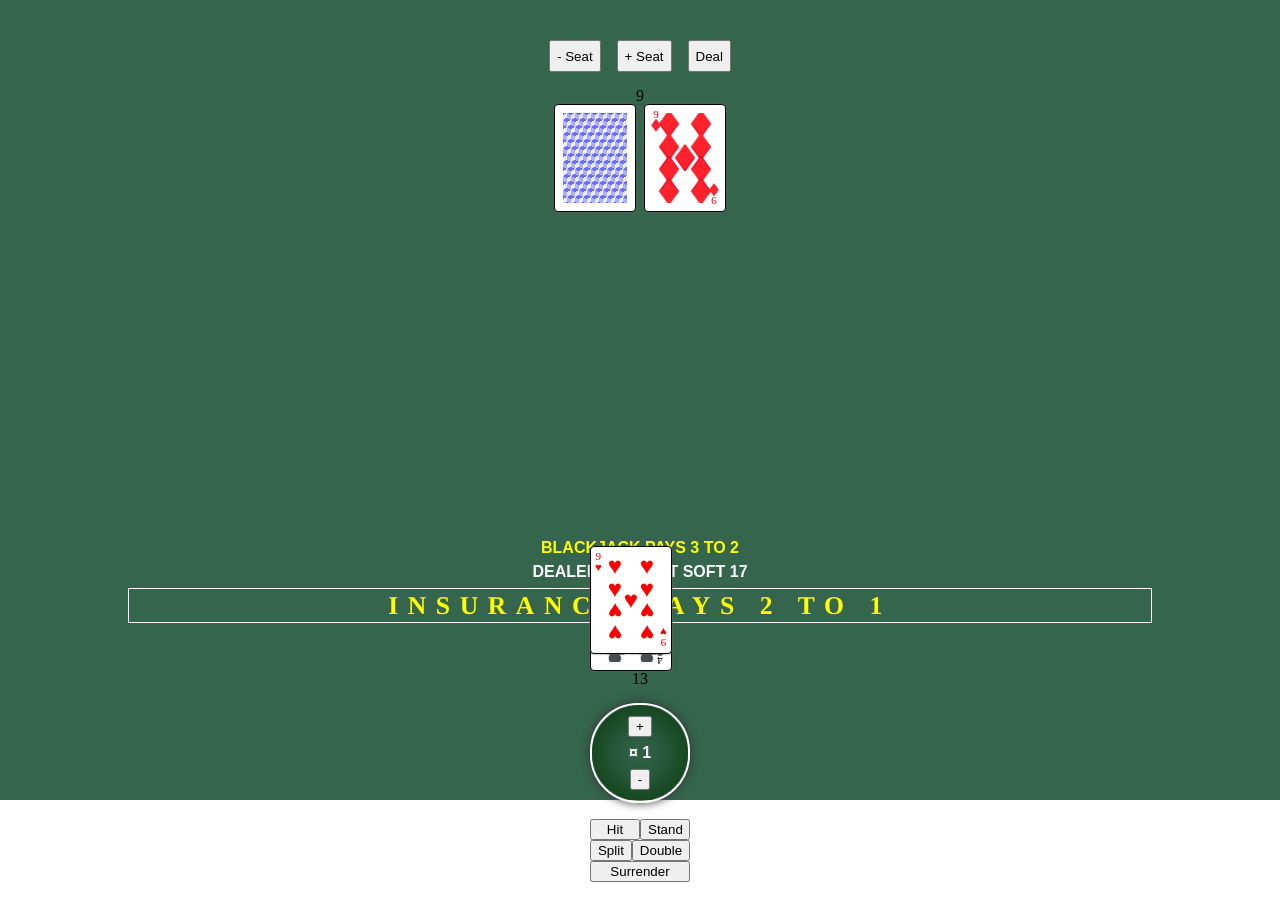
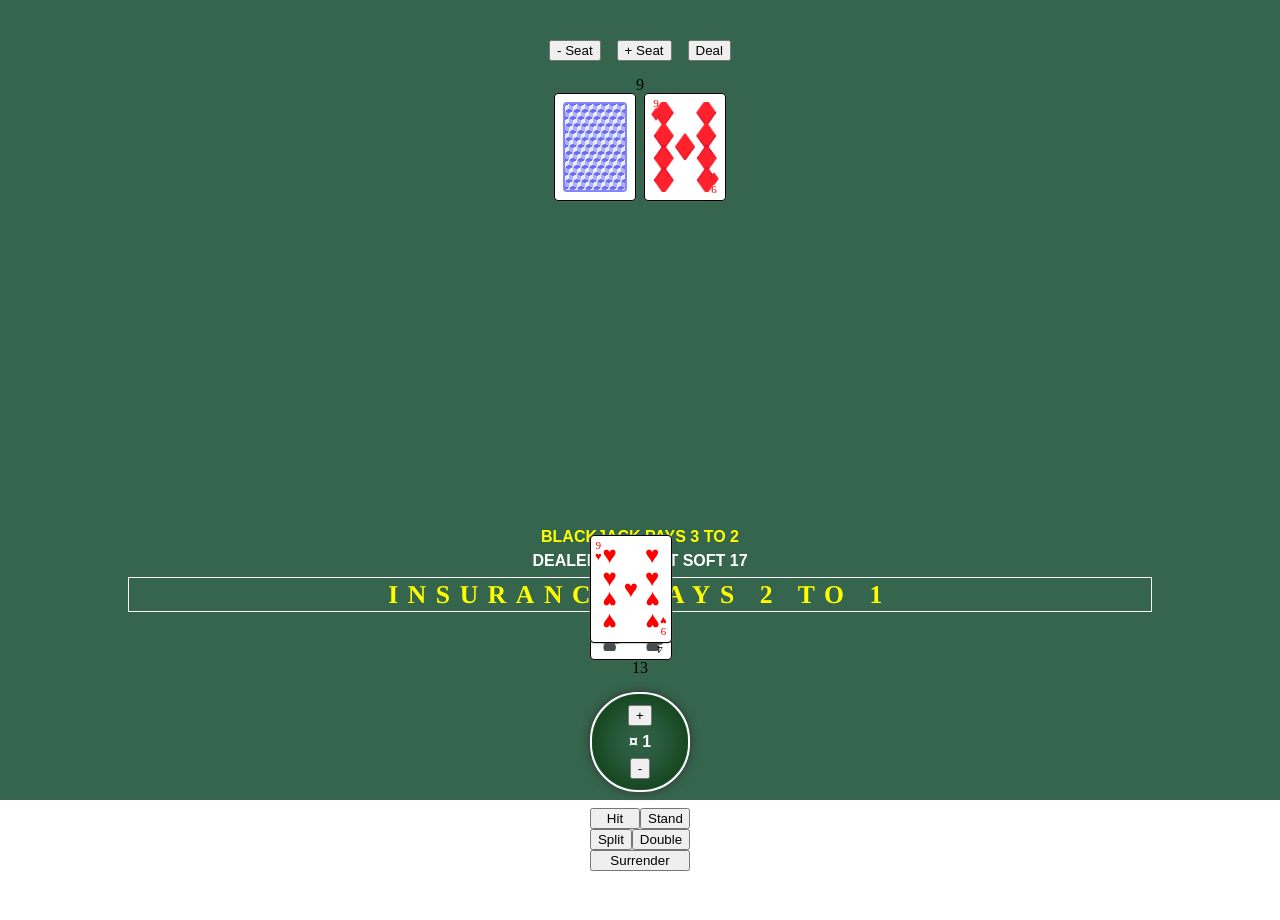
Before and after one commit to theresamclaird/blackjack, a React (Create React App) app: page / in a window 1280 px wide. Both pictures are taken after a click on the button "Deal". Shown: the top 920 px of the page. Built offline with nearby package versions, Linux system fonts and the light colour scheme.

Commit message:
simple card adjustments

```diff
--- a/src/components/Card/Card.jsx
+++ b/src/components/Card/Card.jsx
@@ -401,8 +401,7 @@ export const Card = ({ sx, suit, rank, value, showBack = false }) => {
 
     const Front = () => (
         <Box sx={{
-            px: '0.5rem',
-            width: `4rem`,
+            width: '4rem',
             height: `${4 * 1.4}rem`,
             display: 'grid',
             gridTemplateColumns: 'repeat(6, 1fr)',
@@ -418,9 +417,11 @@ export const Card = ({ sx, suit, rank, value, showBack = false }) => {
 
     const Back = () => (
         <Box sx={{
-            px: '0.5rem',
             width: '4rem',
             height: `${4 * 1.4}rem`,
+            border: 'solid 2px',
+            borderColor: '#6666ff',
+            borderRadius: '0.25em',
             backgroundColor: '#e5e5f7',
             opacity: '0.8',
             backgroundImage: 'linear-gradient(30deg, #444cf7 12%, transparent 12.5%, transparent 87%, #444cf7 87.5%, #444cf7), linear-gradient(150deg, #444cf7 12%, transparent 12.5%, transparent 87%, #444cf7 87.5%, #444cf7), linear-gradient(30deg, #444cf7 12%, transparent 12.5%, transparent 87%, #444cf7 87.5%, #444cf7), linear-gradient(150deg, #444cf7 12%, transparent 12.5%, transparent 87%, #444cf7 87.5%, #444cf7), linear-gradient(60deg, #444cf777 25%, transparent 25.5%, transparent 75%, #444cf777 75%, #444cf777), linear-gradient(60deg, #444cf777 25%, transparent 25.5%, transparent 75%, #444cf777 75%, #444cf777)',
--- a/src/components/Table/Table.jsx
+++ b/src/components/Table/Table.jsx
@@ -167,9 +167,9 @@ export const Table = () => {
             alignItems: 'center',
         }}>
             <Flex sx={{ mb: '1rem', gap: '1rem' }}>
-                <Box sx={{ height: '2rem' }} onClick={removeSeat} as="button">- Seat</Box>
-                <Box sx={{ height: '2rem' }} as="button" onClick={addSeat}>+ Seat</Box>
-                <Box sx={{ height: '2rem' }} as="button" onClick={start}>Deal</Box>
+                <Box onClick={removeSeat} as="button">- Seat</Box>
+                <Box as="button" onClick={addSeat}>+ Seat</Box>
+                <Box as="button" onClick={start}>Deal</Box>
             </Flex>
             <DealerCards hand={dealerHand} sx={{ mb: '20rem' }} />
             <TableText sx={{ width: '100%' }} />
```
